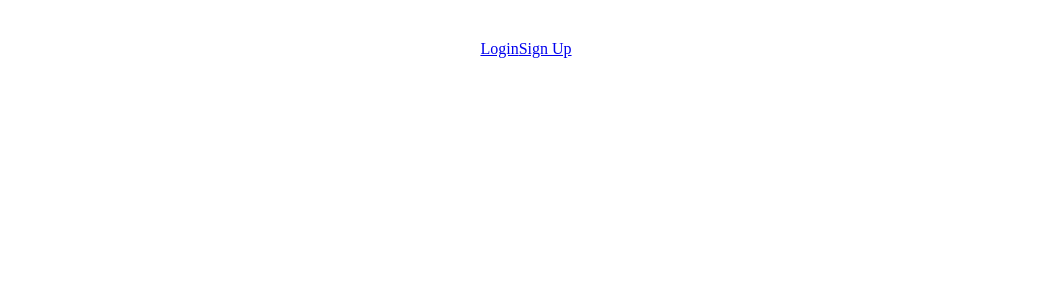
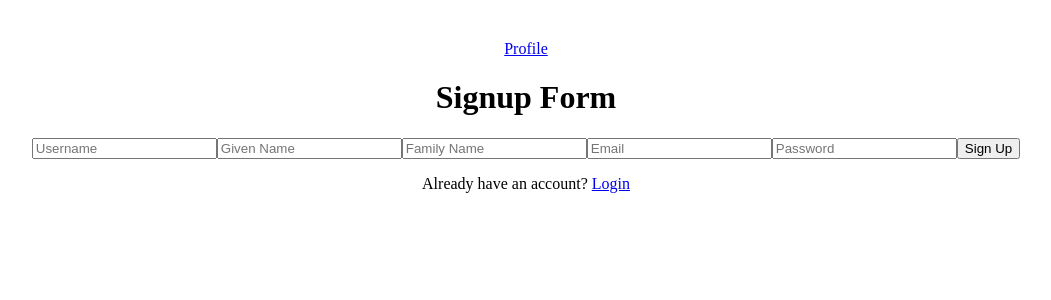
Before and after one commit to KyrVorga/WEB703-Client, a React (Vite) app: page /signup in a window 1280 px wide. Shown: the top 300 px of the page, without its empty margins (114-1165 px from the left). Built offline with nearby package versions, Linux system fonts and the light colour scheme.

Commit message:
improved ui, made login and signup forms function

```diff
--- a/package.json
+++ b/package.json
@@ -12,6 +12,8 @@
         "postcss:watch": "postcss src/index.css -o dist/output.css --watch"
     },
     "dependencies": {
+        "axios": "^1.7.7",
+        "jwt-decode": "^4.0.0",
         "react": "^18.3.1",
         "react-dom": "^18.3.1",
         "react-router-dom": "^6.26.1"
--- a/src/App.jsx
+++ b/src/App.jsx
@@ -1,24 +1,32 @@
 import './App.css';
-import { BrowserRouter as Router, Route, Link, Routes } from 'react-router-dom';
+import React from 'react';
+import { BrowserRouter as Router, Routes, Route } from 'react-router-dom';
+import Signup from './Signup';
 import Login from './Login';
-import Signup from './Signup';
+import Profile from './Profile';
+import ProtectedRoute from './ProtectedRoute';
 
 function App() {
     return (
-        <Router>
-            <div className="flex justify-center space-x-4 mt-10">
-                <Link to="/login" className="bg-blue-500 text-white px-4 py-2 rounded">
-                    Login
-                </Link>
-                <Link to="/signup" className="bg-green-500 text-white px-4 py-2 rounded">
-                    Sign Up
-                </Link>
+        <div className="App">
+            <div className="top-right-link absolute top-0 right-0">
+                <a href="/profile">Profile</a>
             </div>
-            <Routes>
-                <Route path="/login" component={Login} />
-                <Route path="/signup" component={Signup} />
-            </Routes>
-        </Router>
+            <Router>
+                <Routes>
+                    <Route path="/signup" element={<Signup />} />
+                    <Route path="/login" element={<Login />} />
+                    <Route
+                        path="/profile"
+                        element={
+                            <ProtectedRoute>
+                                <Profile />
+                            </ProtectedRoute>
+                        }
+                    />
+                </Routes>
+            </Router>
+        </div>
     );
 }
 
--- a/src/Login.jsx
+++ b/src/Login.jsx
@@ -1,10 +1,63 @@
-import React from 'react';
+// src/Login.jsx
+import React, { useState } from 'react';
+import { useNavigate, useLocation, Link } from 'react-router-dom';
+import { loginUser } from './apiService';
 
 function Login() {
+    const location = useLocation();
+    const navigate = useNavigate();
+    const [username, setUsername] = useState('');
+    const [password, setPassword] = useState('');
+
+    const handleLogin = async (e) => {
+        e.preventDefault();
+
+        try {
+            const user = { username, password };
+            const response = await loginUser(user);
+            console.log('Login successful:', response);
+            localStorage.setItem('token', response.token);
+
+            // On successful login, navigate to the profile page
+            navigate('/profile');
+        } catch (error) {
+            console.error('Login failed', error);
+        }
+    };
+
     return (
-        <div>
-            <h2>Login Form</h2>
-            {/* Add your login form here */}
+        <div className="flex flex-col items-center mt-10">
+            <h1 className="text-2xl mb-4">Login Form</h1>
+                {location.state?.message && (
+                    <div className="bg-green-100 border border-green-400 text-green-700 px-4 py-3 rounded relative mb-4">
+                        {location.state.message}
+                    </div>
+                )}
+            <form onSubmit={handleLogin} className="flex flex-col space-y-4">
+                <input
+                    type="text"
+                    placeholder="Username"
+                    value={username}
+                    onChange={(e) => setUsername(e.target.value)}
+                    className="border border-gray-300 p-2 rounded"
+                />
+                <input
+                    type="password"
+                    placeholder="Password"
+                    value={password}
+                    onChange={(e) => setPassword(e.target.value)}
+                    className="border border-gray-300 p-2 rounded"
+                />
+                <button type="submit" className="bg-blue-500 text-white px-4 py-2 rounded">
+                    Login
+                </button>
+            </form>
+            <p className="mt-4">
+                Don't have an account?{' '}
+                <Link to="/signup" className="text-blue-500">
+                    Sign Up
+                </Link>
+            </p>
         </div>
     );
 }
--- /dev/null
+++ b/src/Profile.jsx
@@ -0,0 +1,79 @@
+import React, { useState } from 'react';
+import { changePassword } from './apiService';
+
+function Profile({ decodedToken }) {
+    const user = decodedToken.user;
+    const isAdmin = decodedToken.role === 'admin';
+
+    const [currentPassword, setCurrentPassword] = useState('');
+    const [newPassword, setNewPassword] = useState('');
+    const [error, setError] = useState('');
+    const [success, setSuccess] = useState('');
+
+    const handlePasswordChange = async (e) => {
+        e.preventDefault();
+        setError('');
+        setSuccess('');
+
+        try {
+            await changePassword(currentPassword, newPassword);
+            setSuccess('Password changed successfully');
+        } catch (error) {
+            setError('Failed to change password');
+        }
+    };
+
+    return (
+        <div className="flex flex-col items-center mt-10 text-white">
+            <h2 className="text-2xl mb-4">Profile</h2>
+            <p className="mb-4">Welcome, {user.username}!</p>
+            <div className="mb-6">
+                <h3 className="text-xl mb-2">Account Information</h3>
+                <p>Email: {user.email}</p>
+                <p>Username: {user.username}</p>
+            </div>
+            <div className="mb-6">
+                <h3 className="text-xl mb-2">Change Password</h3>
+                <form className="flex flex-col space-y-4" onSubmit={handlePasswordChange}>
+                    <label className="flex flex-col">
+                        Current Password:
+                        <input
+                            type="password"
+                            name="currentPassword"
+                            className="border border-gray-300 p-2 rounded bg-gray-800 text-white"
+                            value={currentPassword}
+                            onChange={(e) => setCurrentPassword(e.target.value)}
+                        />
+                    </label>
+                    <label className="flex flex-col">
+                        New Password:
+                        <input
+                            type="password"
+                            name="newPassword"
+                            className="border border-gray-300 p-2 rounded bg-gray-800 text-white"
+                            value={newPassword}
+                            onChange={(e) => setNewPassword(e.target.value)}
+                        />
+                    </label>
+                    <button type="submit" className="bg-blue-500 text-white px-4 py-2 rounded">
+                        Change Password
+                    </button>
+                </form>
+                {error && <p className="text-red-500 mt-2">{error}</p>}
+                {success && <p className="text-green-500 mt-2">{success}</p>}
+            </div>
+            {isAdmin && (
+                <div className="mb-6">
+                    <h3 className="text-xl mb-2">Admin: List of All Users</h3>
+                    <ul className="list-disc list-inside">
+                        <li>User 1</li>
+                        <li>User 2</li>
+                        <li>User 3</li>
+                    </ul>
+                </div>
+            )}
+        </div>
+    );
+}
+
+export default Profile;
--- /dev/null
+++ b/src/ProtectedRoute.jsx
@@ -0,0 +1,21 @@
+import React from 'react';
+import { Navigate } from 'react-router-dom';
+import { jwtDecode } from 'jwt-decode';
+
+const validateToken = (token) => {
+    try {
+        const decoded = jwtDecode(token);
+        const currentTime = Date.now() / 1000;
+        return decoded.exp > currentTime ? decoded : null;
+    } catch (error) {
+        return null;
+    }
+};
+
+const ProtectedRoute = ({ children }) => {
+    const token = localStorage.getItem('token');
+    const decodedToken = token && validateToken(token);
+    return decodedToken ? React.cloneElement(children, { decodedToken }) : <Navigate to="/login" />;
+};
+
+export default ProtectedRoute;
--- a/src/Signup.jsx
+++ b/src/Signup.jsx
@@ -1,4 +1,6 @@
 import React, { useState } from 'react';
+import { Link, useNavigate } from 'react-router-dom';
+import { signupUser } from './apiService';
 
 function Signup() {
     const [username, setUsername] = useState('');
@@ -6,58 +8,74 @@ function Signup() {
     const [familyName, setFamilyName] = useState('');
     const [email, setEmail] = useState('');
     const [password, setPassword] = useState('');
+    const navigate = useNavigate();
 
     const handleSubmit = async (e) => {
         e.preventDefault();
         const user = { username, given_name: givenName, family_name: familyName, email, password };
 
         try {
-            const response = await fetch('localhost:443/api/user/signup', {
-                method: 'POST',
-                headers: {
-                    'Content-Type': 'application/json',
-                },
-                body: JSON.stringify(user),
-            });
-
-            if (response.ok) {
-                // Handle successful signup
-                console.log('User signed up successfully');
-            } else {
-                // Handle errors
-                console.error('Signup failed');
-            }
+            await signupUser(user);
+            navigate('/login', { state: { message: 'Signup successful! Please log in.' } });
         } catch (error) {
-            console.error('Error:', error);
+            console.error('Signup failed', error);
         }
     };
 
     return (
-        <div>
-            <h2>Signup Form</h2>
-            <form onSubmit={handleSubmit}>
-                <div>
-                    <label>Username:</label>
-                    <input type="text" value={username} onChange={(e) => setUsername(e.target.value)} required />
-                </div>
-                <div>
-                    <label>Given Name:</label>
-                    <input type="text" value={givenName} onChange={(e) => setGivenName(e.target.value)} required />
-                </div>
-                <div>
-                    <label>Family Name:</label>
-                    <input type="text" value={familyName} onChange={(e) => setFamilyName(e.target.value)} required />
-                </div>
-                <div>
-                    <label>Email:</label>
-                    <input type="email" value={email} onChange={(e) => setEmail(e.target.value)} required />
-                </div>
-                <div>
-                    <label>Password:</label>
-                    <input type="password" value={password} onChange={(e) => setPassword(e.target.value)} required />
-                </div>
-                <button type="submit">Sign Up</button>
+        <div className="flex flex-col items-center mt-10">
+            <h1 className="text-2xl mb-4">Signup Form</h1>
+            <form onSubmit={handleSubmit} className="flex flex-col space-y-4">
+                <input
+                    type="text"
+                    placeholder="Username"
+                    value={username}
+                    onChange={(e) => setUsername(e.target.value)}
+                    className="border border-gray-300 p-2 rounded"
+                    required
+                />
+                <input
+                    type="text"
+                    placeholder="Given Name"
+                    value={givenName}
+                    onChange={(e) => setGivenName(e.target.value)}
+                    className="border border-gray-300 p-2 rounded"
+                    required
+                />
+                <input
+                    type="text"
+                    placeholder="Family Name"
+                    value={familyName}
+                    onChange={(e) => setFamilyName(e.target.value)}
+                    className="border border-gray-300 p-2 rounded"
+                    required
+                />
+                <input
+                    type="email"
+                    placeholder="Email"
+                    value={email}
+                    onChange={(e) => setEmail(e.target.value)}
+                    className="border border-gray-300 p-2 rounded"
+                    required
+                />
+                <input
+                    type="password"
+                    placeholder="Password"
+                    value={password}
+                    onChange={(e) => setPassword(e.target.value)}
+                    className="border border-gray-300 p-2 rounded"
+                    required
+                />
+                <button type="submit" className="bg-green-500 text-white px-4 py-2 rounded">
+                    Sign Up
+                </button>
             </form>
+            <p className="mt-4">
+                Already have an account?{' '}
+                <Link to="/login" className="text-blue-500">
+                    Login
+                </Link>
+            </p>
         </div>
     );
 }
--- /dev/null
+++ b/src/apiService.js
@@ -0,0 +1,68 @@
+// src/apiService.js
+const API_BASE_URL = import.meta.env.VITE_API_BASE_URL;
+console.log('API_BASE_URL:', API_BASE_URL);
+
+export const signupUser = async (user) => {
+    try {
+        const response = await fetch(`${API_BASE_URL}/user/register`, {
+            method: 'POST',
+            headers: {
+                'Content-Type': 'application/json',
+            },
+            body: JSON.stringify(user),
+        });
+
+        if (!response.ok) {
+            throw new Error('Signup failed');
+        }
+
+        return await response.json();
+    } catch (error) {
+        console.error('Error:', error);
+        throw error;
+    }
+};
+
+export const loginUser = async (user) => {
+    try {
+        const response = await fetch(`${API_BASE_URL}/user/login`, {
+            method: 'POST',
+            headers: {
+                'Content-Type': 'application/json',
+            },
+            body: JSON.stringify(user),
+        });
+
+        console.log('response:', response);
+
+        if (!response.ok) {
+            throw new Error('Login failed');
+        }
+
+        return await response.json();
+    } catch (error) {
+        console.error('Error:', error);
+        throw error;
+    }
+};
+
+export const changePassword = async (userId, currentPassword, newPassword) => {
+    try {
+        const response = await fetch(`${API_BASE_URL}/user/update/${userId}`, {
+            method: 'POST',
+            headers: {
+                'Content-Type': 'application/json',
+            },
+            body: JSON.stringify({ currentPassword, newPassword }),
+        });
+
+        if (!response.ok) {
+            throw new Error('Password change failed');
+        }
+
+        return await response.json();
+    } catch (error) {
+        console.error('Error:', error);
+        throw error;
+    }
+};
```
Also changed, not shown: src/profile.css (added), 2 other files (tests, documents, lock files or other folders).
